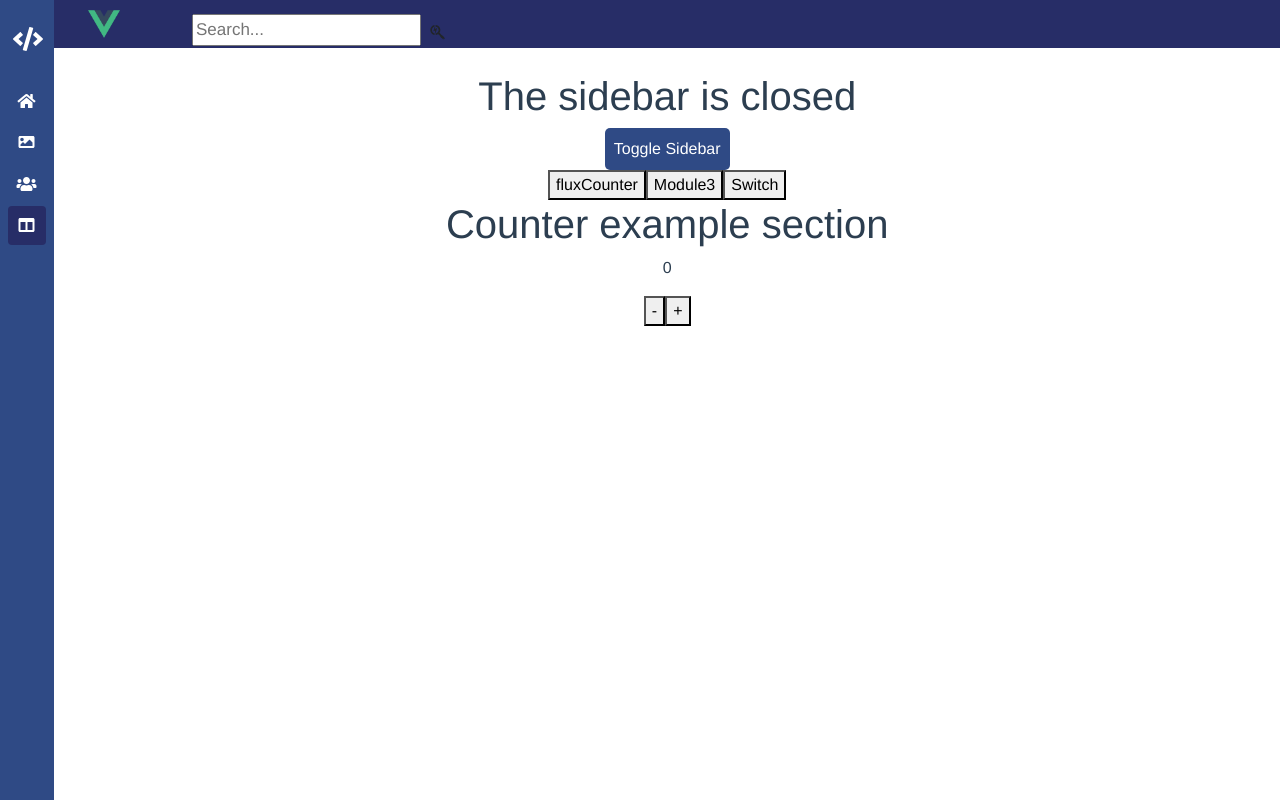
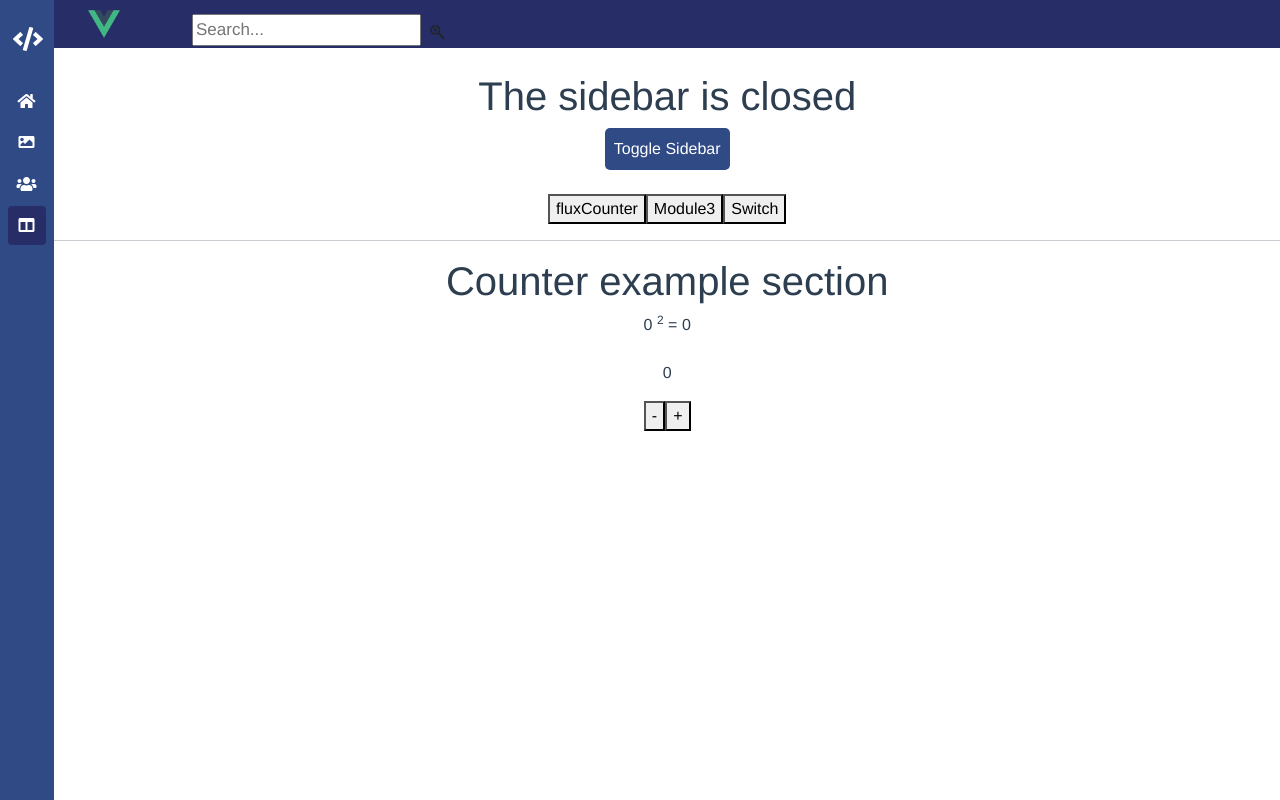
Before and after one commit to ranonsew/first-vue-github, a Vue app: page /dashboard in a window 1280 px wide. Built offline with nearby package versions, Linux system fonts and the light colour scheme.

Commit message:
making it look nicer
without css, I'm lazy, gimme a break

```diff
--- a/src/components/Module3.vue
+++ b/src/components/Module3.vue
@@ -1,11 +1,14 @@
 <template>
+  <div class="mod-3">
     <label for="locale">locale</label>
     <select v-model="$i18n.locale">
       <option>en</option>
       <option>cn</option>
       <option>jp</option>
     </select>
-  <p>message: {{ $t("welcome") }}</p>
+    <br /><br />
+    <p>{{ $t("welcome") }}</p>
+  </div>
 </template>
 
 <script>
--- a/src/components/fluxCounter.vue
+++ b/src/components/fluxCounter.vue
@@ -1,5 +1,11 @@
 <template>
   <h1>Counter example section</h1>
+  <div class="counter-squared">
+    {{ $store.state.counter }}
+    <sup>2</sup> =
+    {{ $store.getters.counterSquared }}
+  </div>
+  <br />
   <div class="counter">
     <!-- $store.state -->
     <p>{{ $store.state.counter }}</p>
@@ -24,3 +30,5 @@ export default {
   name: "fluxCounter",
 };
 </script>
+
+<style scoped></style>
--- a/src/store/index.js
+++ b/src/store/index.js
@@ -7,7 +7,7 @@ export default createStore({
   }, // main data store
   mutations: {
     increment(state) {
-      // like setup passing props, mutations must pass state to use
+      // like setup passing props, pass state to use
       state.counter++;
     },
     decrement(state) {
@@ -34,7 +34,13 @@ export default createStore({
       }
     },
   }, // asynchronous actions using .dispatch
-  getters: {}, // retrieving data from the state, change/filter data in some way that we can't when directly getting data from store (like before it is available to components)
+  getters: {
+    // returns the square of the current count to display
+    counterSquared(state) {
+      // pass state through
+      return state.counter ** 2;
+    },
+  }, // retrieving data from the state, change/filter data in some way that we can't when directly getting data from store (like before it is available to components)
   // like if we want to grab square of counter, and make available everywhere, use a getter
   modules: {}, // break up store into multiple mod, each has own state/mutation/action/getter, like a second pg with diff functionality
 });
--- a/src/views/Dashboard.vue
+++ b/src/views/Dashboard.vue
@@ -3,12 +3,13 @@
   <button class="btn btn-rounded bg-blue" @click="toggleSidebar">
     Toggle Sidebar
   </button>
-  <br />
+  <br /><br />
   <!-- component tag necessary, with v-bind is -->
   <!-- current simplest way to implement -->
   <button @click="currentComponent = 'fluxCounter'">fluxCounter</button>
   <button @click="currentComponent = 'Module3'">Module3</button>
   <button @click="changeComponent">Switch</button>
+  <hr />
   <keep-alive>
     <component :is="currentComponent" />
   </keep-alive>
```
Lines whose indentation alone changed are shown as unchanged.
